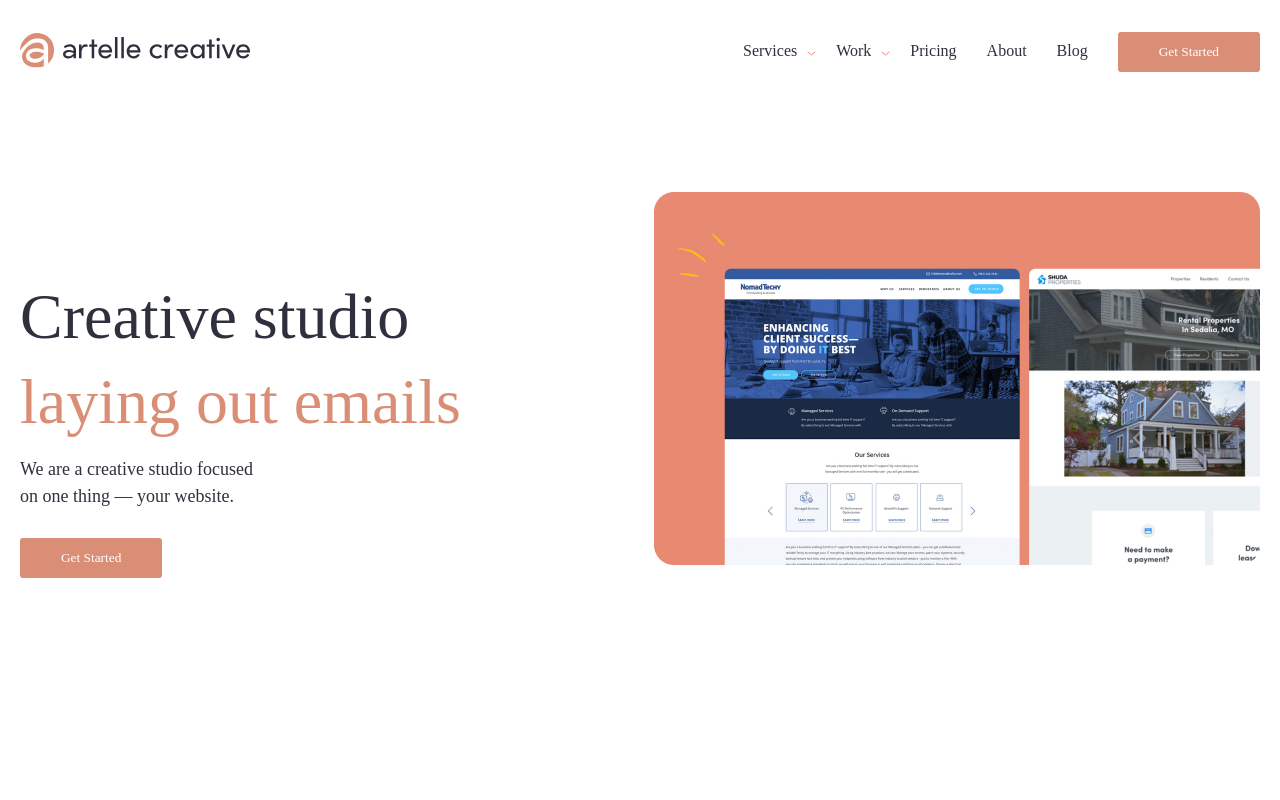
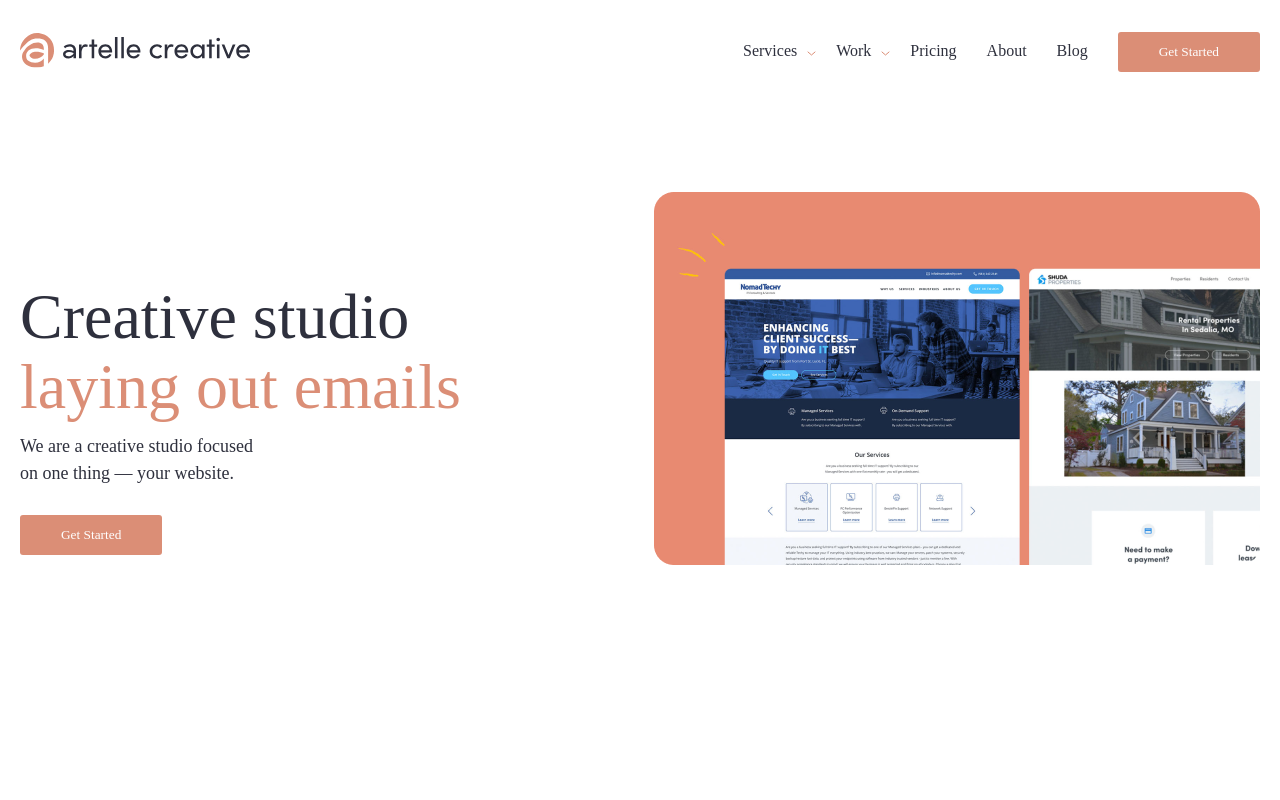
Before and after one commit to maribellDev/artellecreative, a Next.js app: page / in a window 1280 px wide. Shown: the top 800 px of the page. Built offline with nearby package versions, Linux system fonts and the light colour scheme; a web font is replaced by a local one.

Commit message:
fix: animation

```diff
--- a/styles/animation.module.scss
+++ b/styles/animation.module.scss
@@ -1,6 +1,8 @@
 .rwWrapper {
   position: relative;
-
+  h1 {
+    margin-bottom: 5px;
+  }
   .rwSentence {
     .span {
       font-weight: normal;
@@ -13,7 +15,7 @@
         opacity: 0;
         overflow: hidden;
         color: #db8e76;
-        top: 85px;
+        top: 70px;
 
         animation: rotateWord 7.5s linear infinite 0s;
 
```
